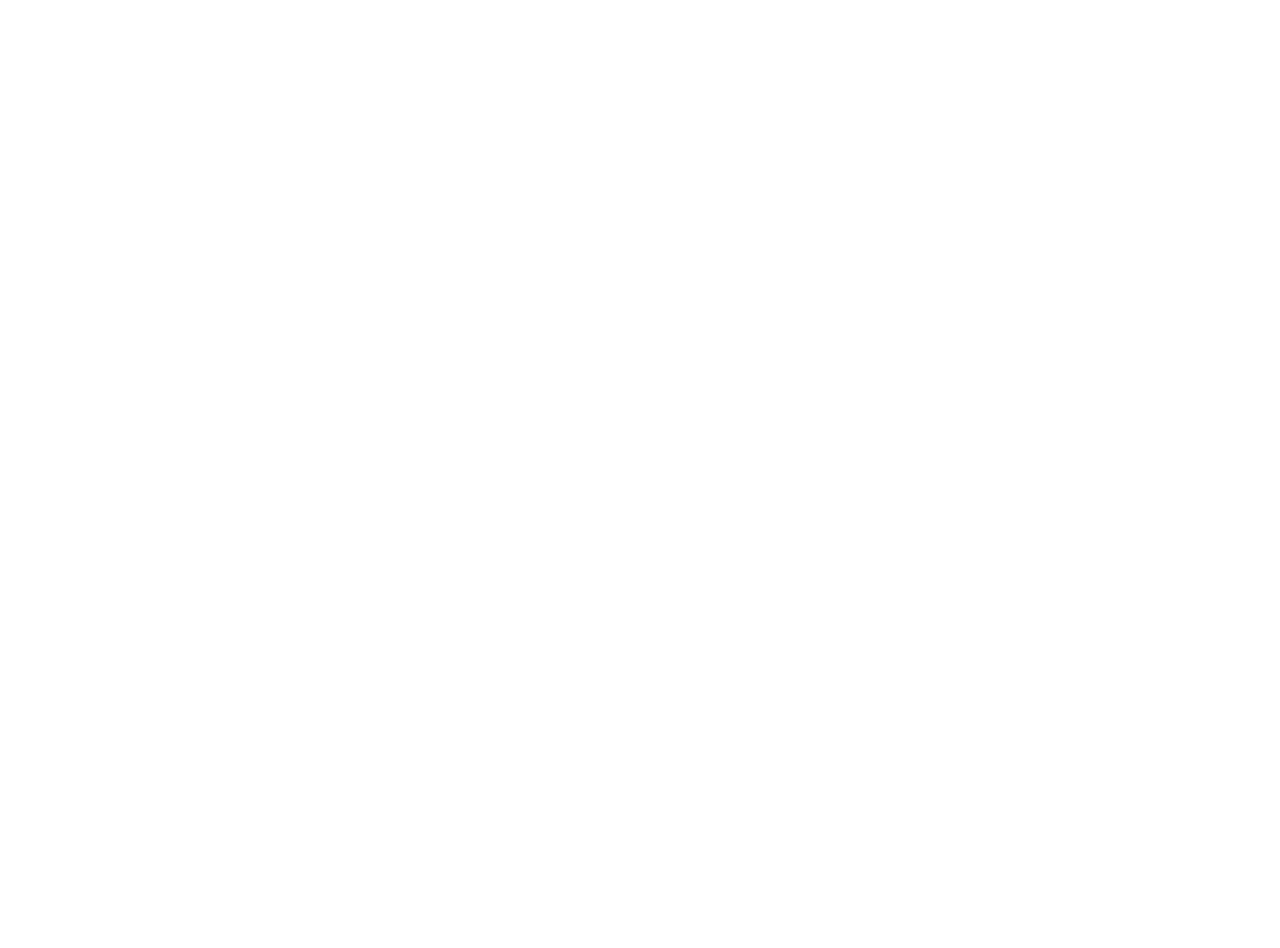
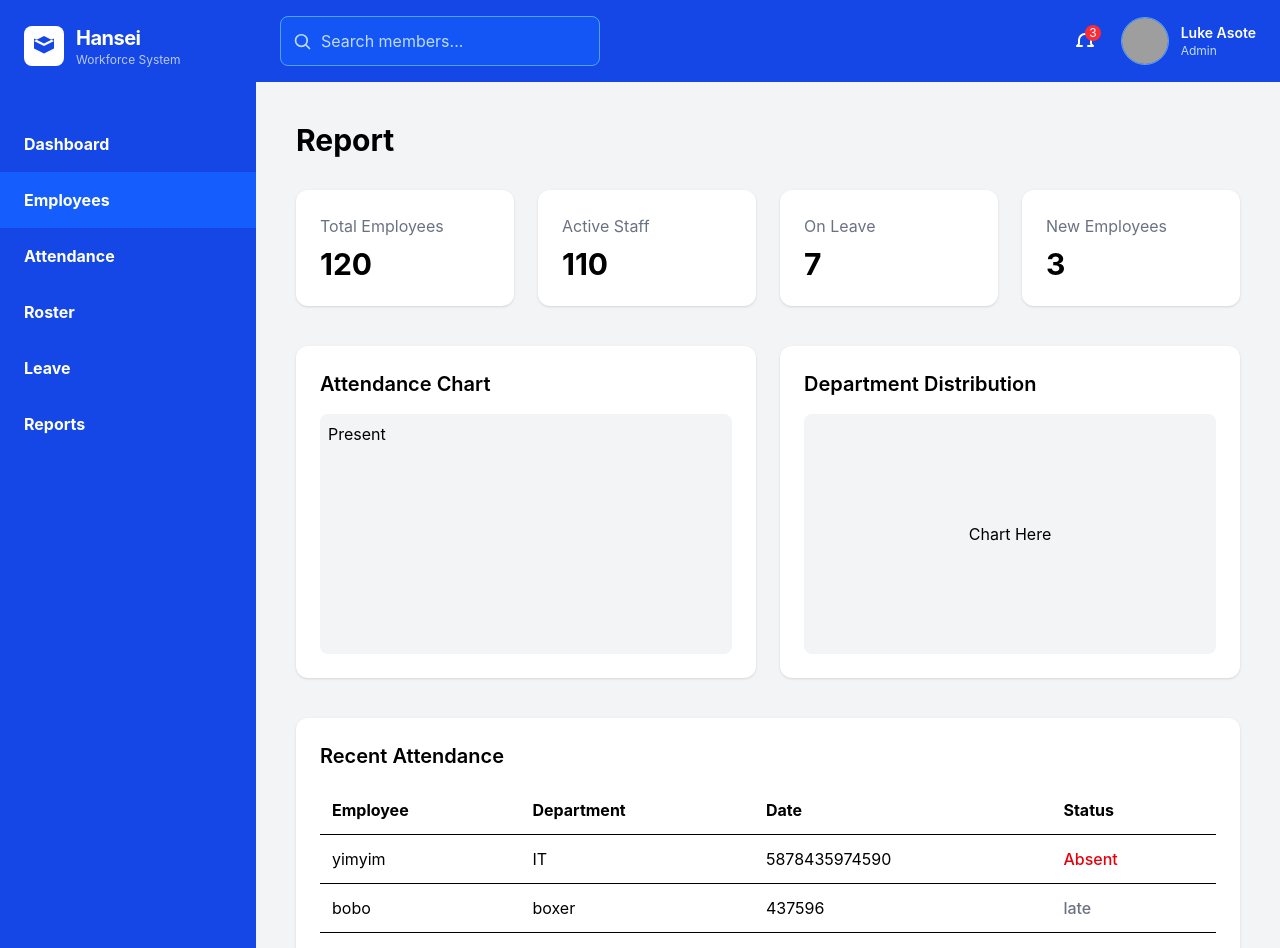
Before and after one commit to bunyim-kong/hansei_frontend, a Nuxt app: page /reports in a window 1280 px wide. Before the commit this address had no page. Shown: the top 948 px of the page. Before the commit the page ends 800 px from the top, so only its background shows below. Built offline with nearby package versions, Linux system fonts and the light colour scheme; grey boxes are pictures that could not be loaded.

Commit message:
feet: add reports page by dev pech

```diff
--- a/app.vue
+++ b/app.vue
@@ -1,5 +1,9 @@
 <template>
-  <div>
-    <NuxtPage />
+  <div class="flex min-h-screen bg-gray-100" >
+    <Aside />
+    <div class="flex-1 flex flex-col">
+      <Header />
+      <NuxtPage />
+    </div>
   </div>
 </template>
--- a/package.json
+++ b/package.json
@@ -11,6 +11,7 @@
   },
   "dependencies": {
     "@tailwindcss/vite": "^4.2.1",
+    "chart.js": "^4.5.1",
     "nuxt": "^4.3.1",
     "tailwindcss": "^4.2.1",
     "vue": "^3.5.30",
--- a/pages/employee.vue
+++ b/pages/employee.vue
@@ -1,13 +1,4 @@
 <template>
-  <div class="flex min-h-screen bg-gray-100">
-    <!-- Sidebar -->
-    <Aside />
-
-    <!-- Main -->
-    <div class="flex-1 flex flex-col">
-
-      <!-- Topbar -->
-      <Header />
 
       <!-- Content -->
       <main class="p-6">
@@ -79,9 +70,7 @@
 
       </main>
 
-    </div>
 
-  </div>
 </template>
 
 <script setup>
--- /dev/null
+++ b/pages/reports.vue
@@ -0,0 +1,146 @@
+<template>
+  <div class="min-h-screen bg-gray-100 p-10">
+
+
+    <h1 class="text-3xl font-bold mb-8">Report</h1>
+
+
+    <div class="grid grid-cols-1 md:grid-cols-4 gap-6 mb-10">
+
+      <div class="bg-white p-6 rounded-xl shadow">
+        <p class="text-gray-500">Total Employees</p>
+        <h2 class="text-3xl font-bold mt-2">120</h2>
+      </div>
+
+      <div class="bg-white p-6 rounded-xl shadow">
+        <p class="text-gray-500">Active Staff</p>
+        <h2 class="text-3xl font-bold mt-2">110</h2>
+      </div>
+
+      <div class="bg-white p-6 rounded-xl shadow">
+        <p class="text-gray-500">On Leave</p>
+        <h2 class="text-3xl font-bold mt-2">7</h2>
+      </div>
+
+      <div class="bg-white p-6 rounded-xl shadow">
+        <p class="text-gray-500">New Employees</p>
+        <h2 class="text-3xl font-bold mt-2">3</h2>
+      </div>
+
+    </div>
+
+    <!-- Charts Section -->
+    <div class="grid grid-cols-1 md:grid-cols-2 gap-6 mb-10">
+
+      <div class="bg-white rounded-xl shadow p-6">
+
+
+        <h2 class="text-xl font-semibold mb-4">Attendance Chart</h2>
+
+        <div class="h-60 flex  pl-2 pt-2 bg-gray-100 rounded-lg">
+         <div>
+            <span class="font-bold-md ">Present</span>
+         </div>
+        </div>
+      </div>
+
+      <div class="bg-white rounded-xl shadow p-6">
+        <h2 class="text-xl font-semibold mb-4">Department Distribution</h2>
+
+        <div class="h-60 flex items-center justify-center bg-gray-100 rounded-lg">
+          Chart Here
+        </div>
+      </div>
+
+    </div>
+
+    <!-- Employee Table -->
+    <div class="bg-white rounded-xl shadow p-6">
+
+      <h2 class="text-xl font-semibold mb-4">Recent Attendance</h2>
+
+      <table class="w-full text-left border-collapse">
+
+        <thead>
+          <tr class="border-b">
+            <th class="p-3">Employee</th>
+            <th class="p-3">Department</th>
+            <th class="p-3">Date</th>
+            <th class="p-3">Status</th>
+          </tr>
+        </thead>
+
+        <tbody>
+
+          <tr  v-for=" Attendance in Attendances ":key="Attendance.employee " class="border-b hover:bg-gray-50">
+            <td class="p-3">{{ Attendance.employee }}</td>
+            <td class="p-3">{{ Attendance.position }}</td>
+            <td class="p-3">{{ Attendance.date }}</td>
+            <td
+                  class="p-3 font-medium"
+                  :class="
+                    Attendance.status === 'Present'
+                      ? 'text-green-600'
+                      : Attendance.status === 'Absent'
+                      ? 'text-red-600'
+                      : Attendance.status === 'Late'
+                      ? 'text-yellow-500'
+                      : Attendance.status === 'Leave'
+                      ? 'text-blue-600'
+                      : 'text-gray-500'">
+                  {{ Attendance.status }}
+            </td>
+          </tr>
+
+
+        </tbody>
+
+      </table>
+
+    </div>
+
+  </div>
+</template>
+
+<script setup>
+
+
+
+
+    const Attendances = [
+        {
+            employee: "yimyim",
+            position: "IT",
+            date: "5878435974590",
+            status: "Absent"
+        },
+
+
+        {
+            employee: "bobo",
+            position: "boxer",
+            date: "437596",
+            status: "late"
+
+        },
+        {
+            employee: "Khaii",
+            position: "sleeper",
+            date: "23521-1",
+            status: "Present"
+
+        },
+        {
+            employee: "Khaii",
+            position: "sleeper",
+            date: "23521-1",
+            status: "Leave"
+
+        }
+    ]
+
+
+</script>
+
+<style>
+</style>
```
Also changed, not shown: 1 other file (tests, documents, lock files or other folders).
